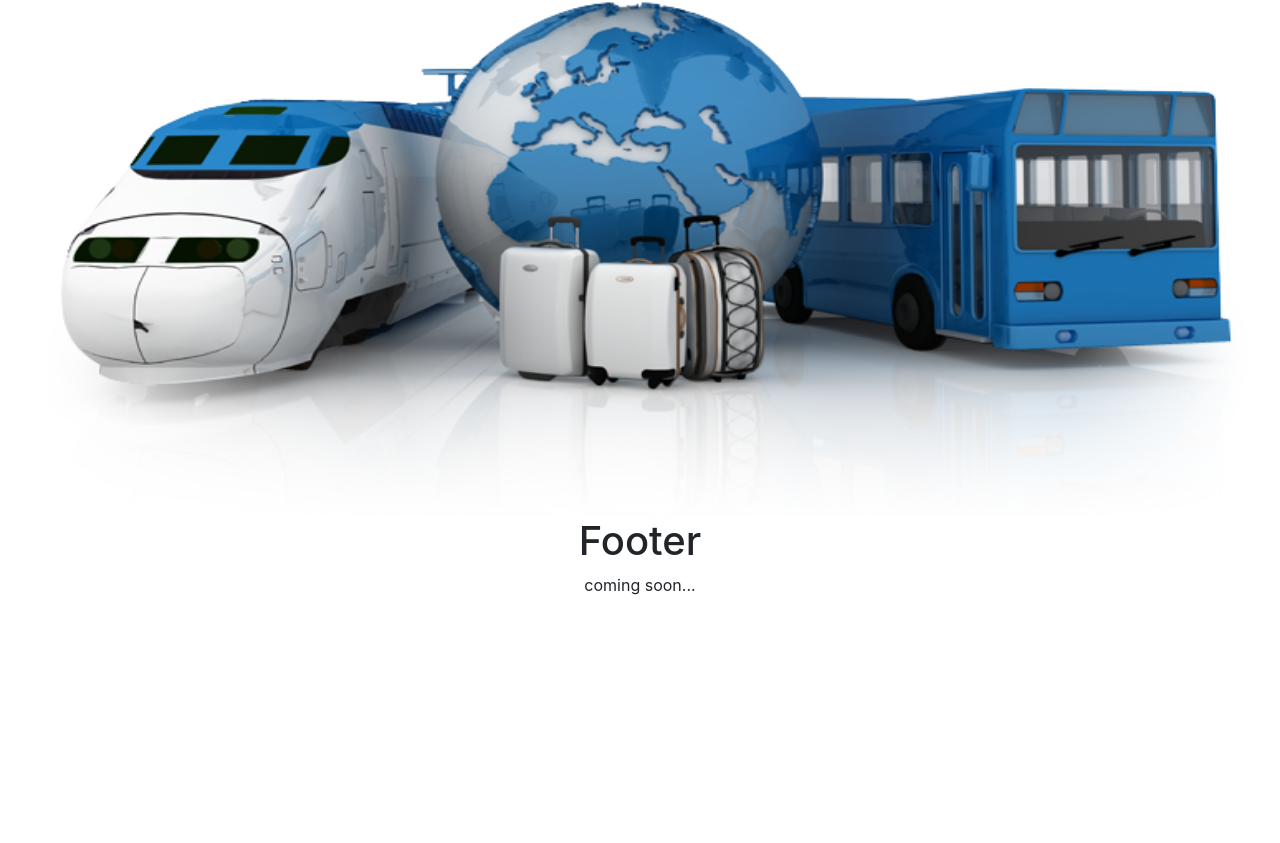
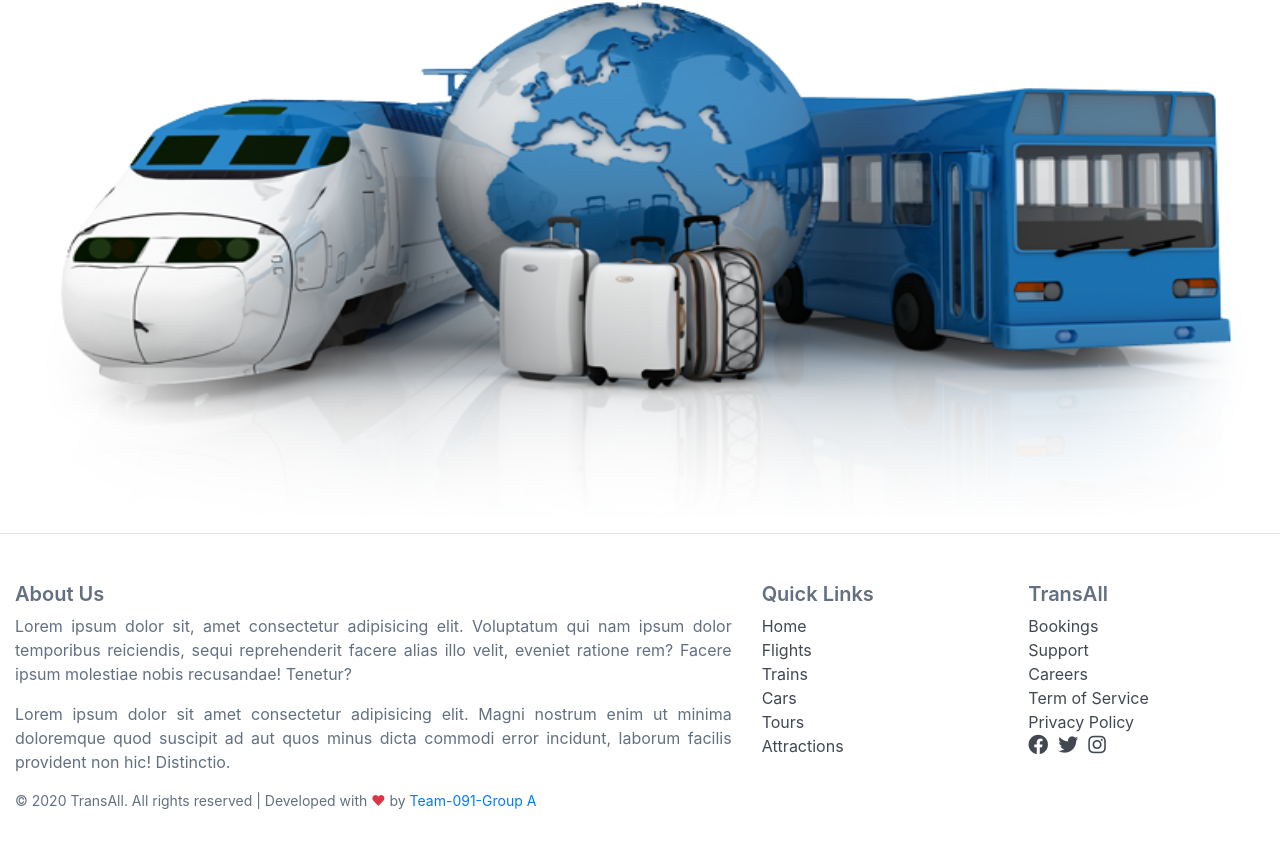
Before and after one commit to BuildForSDGCohort2/Team-091-Group-A-Frontend, a React (Create React App) app: page / in a window 1280 px wide. Shown: the part 342-1185 px from the top of the page. Before the commit the page ends 955 px from the top, so only its background shows below. Built offline with nearby package versions, Linux system fonts and the light colour scheme; the HTML template or start-up script is replaced by a standard one.

Commit message:
chores(completed footer)

```diff
--- a/src/components/layouts/footer.js
+++ b/src/components/layouts/footer.js
@@ -1,10 +1,56 @@
-import React from 'react'
+import React from "react"
+import { Link } from "react-router-dom"
+import '../../styles/footer.css'
 
 const Footer = () => {
     return (
         <div>
-            <h1>Footer</h1>
-            <p>coming soon...</p>
+        <hr className="text-grey mb-5"/>
+            <div className="container-fluid">
+                <div className="row">
+                    <div className="col-12 col-sm-7 mb-3 order-2 order-md-1">
+                        <h5 className="footer-headings footer-logo">About Us</h5>
+                        <p className="footer-text">Lorem ipsum dolor sit, amet consectetur adipisicing elit. Voluptatum qui nam ipsum dolor temporibus reiciendis, sequi reprehenderit facere alias illo velit, eveniet ratione rem? Facere ipsum molestiae nobis recusandae! Tenetur?</p>
+                        <p className="footer-text">Lorem ipsum dolor sit amet consectetur adipisicing elit. Magni nostrum enim ut minima doloremque quod suscipit ad aut quos minus dicta commodi error incidunt, laborum facilis provident non hic! Distinctio.</p>
+                        <p className="footer-copyright">&copy; 2020 TransAll. All rights reserved | Developed with <span className="text-danger">♥</span> by <a href="#" target="_blank" rel="noopener noreferrer">Team-091-Group A</a></p>
+                    </div>
+
+                    <div className="col-12 col-sm-5 order-1 order-md-2">
+                        <div className="row">
+                            <div className="col-12 col-sm-6 mb-3">
+                                <h5 className="footer-headings">Quick Links</h5>
+                                <div className="quick_links">
+                                <ul className="">
+                                    <li><Link to="/">Home</Link></li>
+                                    <li><Link to="/flights">Flights</Link></li>
+                                    <li><Link to="/trains">Trains</Link></li>
+                                    <li><Link to="/cars">Cars</Link></li>
+                                    <li><Link to="/tours">Tours</Link></li>
+                                    <li><Link to="/attractions">Attractions</Link></li>
+                                </ul>
+                            </div>
+                            </div>
+                            <div className="col-12 col-sm-6 mb-3">
+                                <h5 className="footer-headings">TransAll</h5>
+                                <div className="service_links">
+                                <ul>
+                                    <li><Link to="#">Bookings</Link></li>
+                                    <li><Link to="#">Support</Link></li>
+                                    <li><Link to="#">Careers</Link></li>
+                                    <li><Link to="#">Term of Service</Link></li>
+                                    <li><Link to="#">Privacy Policy</Link></li>
+                                    <li className="social_links">
+                                    <a href="https://www.facebook.com" target="_blank" rel="noopener noreferrer"><span className="fab fa-facebook"></span></a>
+                                    <a href="https://www.twitter.com" target="_blank" rel="noopener noreferrer"><span className="fab fa-twitter"></span></a>
+                                    <a href="https://www.instagram.com" target="_blank" rel="noopener noreferrer"><span className="fab fa-instagram"></span></a>
+                                    </li>
+                                </ul>
+                            </div>
+                            </div>
+                        </div>
+                    </div>
+                </div>
+            </div>
         </div>
     )
 }
--- /dev/null
+++ b/src/styles/footer.css
@@ -0,0 +1,49 @@
+.footer-headings {
+    text-align: left;
+    color: #627081;
+    font-size: 20px;
+    font-weight: 600;
+}
+
+.quick_links li, .service_links li {
+    list-style-type: none;
+    text-align: left;
+}
+
+.quick_links li a, .service_links li a {
+    display: inline;
+    text-decoration: none;
+    color: #414851;
+}
+
+.quick_links li,
+.quick_links ul,
+.service_links ul,
+.service_links li{
+    margin: 0px;
+    padding: 0px;
+}
+
+.quick_links a:hover, .service_links a:hover{
+    color: #083E9E;
+}
+
+.service_links .social_links a span {
+    font-size: 20px;
+    margin-right: 10px;
+}
+
+.service_links .social_links a:hover {
+    text-decoration: none;
+}
+
+.footer-text {
+    text-align: justify;
+    color: #627081;
+}
+
+.footer-copyright {
+    text-align: left;
+    font-size: 14px;
+    color: #627081;
+}
```
